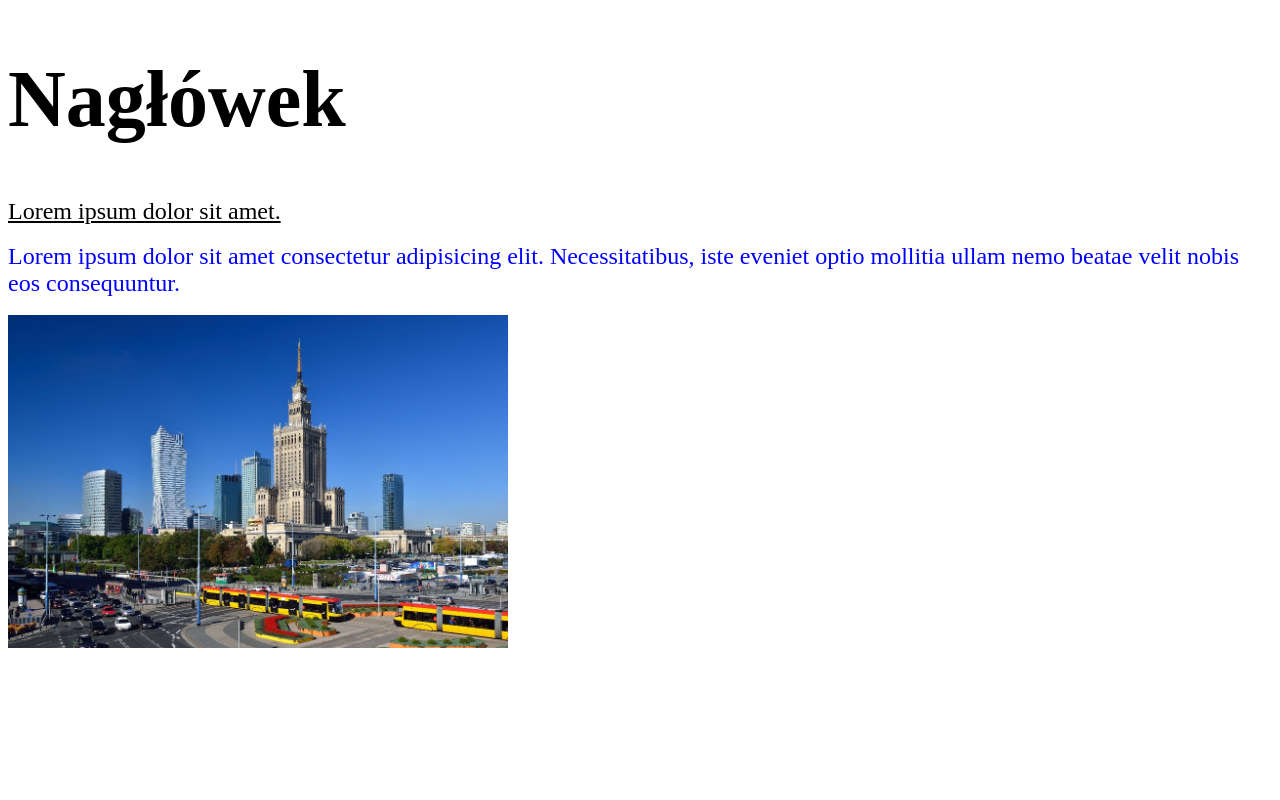
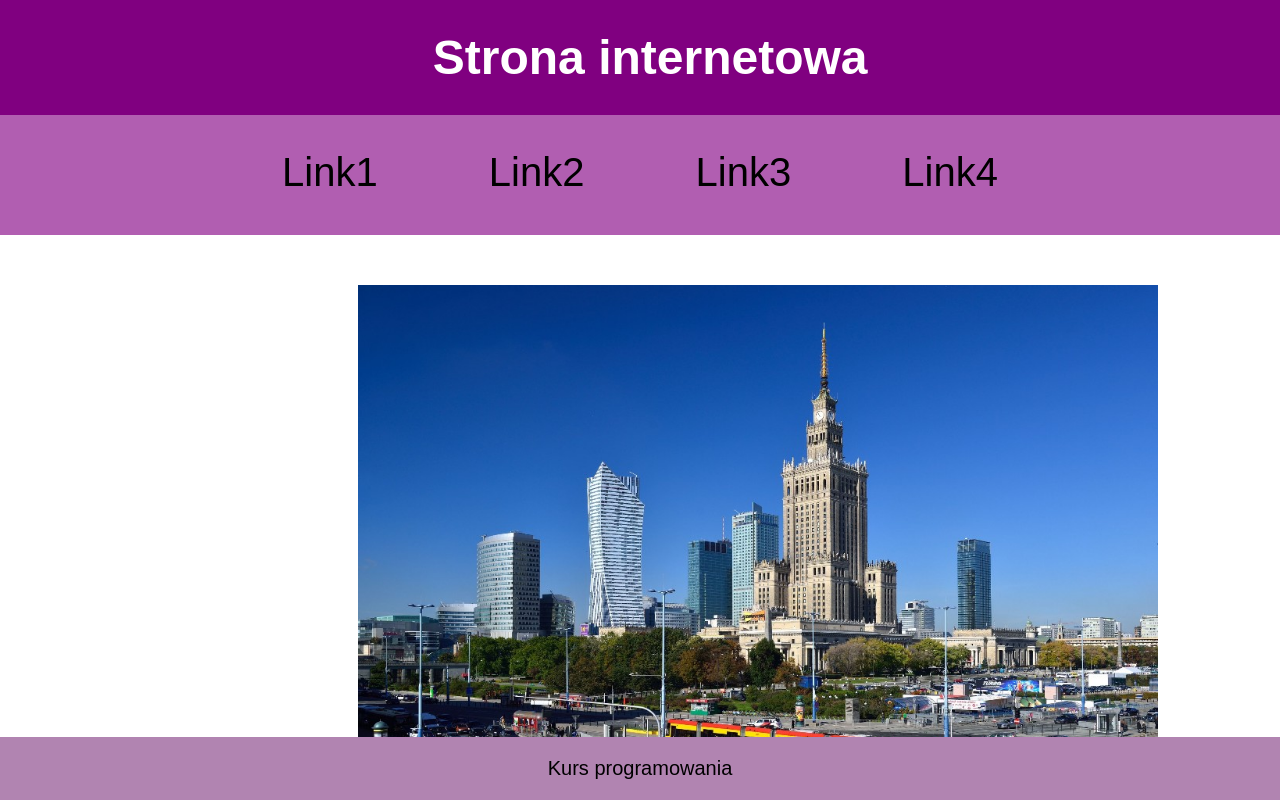
Before and after one commit to Gryzman/Cieszyn28_2, a plain HTML site: page index.html in a window 1280 px wide. Drawn offline with Linux system fonts and the light colour scheme.

Commit message:
dodanie nowego indexa

```diff
--- a/index.html
+++ b/index.html
@@ -6,29 +6,83 @@
     <meta name="viewport" content="width=device-width, initial-scale=1.0">
     <title>Document</title>
     <style>
-        h1 {
-            font-size: 500%;
+        body {
+            padding: 0;
+            margin: 0;
         }
 
-        #d1 {
-            text-decoration: underline;
-            font-size: 150%;
+        * {
+            font-family: Arial, Helvetica, sans-serif;
         }
 
-        #d2 {
-            color: blue;
-            font-size: 150%;
+        h1 {
+            background-color: purple;
+            color: white;
+            padding: 30px;
+            font-size: 300%;
+            width: 96.9%;
+            margin-top: 0;
+            text-align: center;
+            position: fixed;
         }
 
-        img {
-            width: 500px;
+        #menu {
+            font-size: 250%;
+            text-align: center;
+            margin-top: 110px;
+        }
+
+        a:visited {
+            color: black;
+        }
+
+        a {
+            color: black;
+            text-decoration: none;
+            margin: 50px;
+        }
+
+        #box1 {
+            margin: 0 auto;
+            background-color: #b15eb1;
+            padding: 40px;
+        }
+
+        #city {
+            width: 800px;
+        }
+
+        #box2 {
+            position: fixed;
+            left: 28%;
+            margin-top: 50px;
+        }
+
+        #box3 {
+            position: fixed;
+            bottom: 0;
+            font-size: 20px;
+            background-color: #b184b1;
+            text-align: center;
+            width: 100%;
         }
     </style>
 </head>
 <body>
-    <h1>Nagłówek</h1>
-    <div id="d1">Lorem ipsum dolor sit amet.</div> <br>
-    <div id="d2">Lorem ipsum dolor sit amet consectetur adipisicing elit. Necessitatibus, iste eveniet optio mollitia ullam nemo beatae velit nobis eos consequuntur.</div> <br>
-    <img src="warszawa.jpg" alt="warszawa" />
+    <h1>Strona internetowa</h1>
+    <div id="box1">
+        <div id="menu">
+            <a href="index.html">Link1</a>
+            <a href="zdj1.html">Link2</a>
+            <a href="zdj2.html">Link3</a>
+            <a href="zdj3.html">Link4</a>
+        </div>
+    </div>
+    <div id="box2">
+        <img src="warszawa.jpg" alt="warszawa" id="city" />
+    </div>
+    <div id="box3">
+        <p>Kurs programowania</p>
+    </div>
 </body>
 </html>
```
